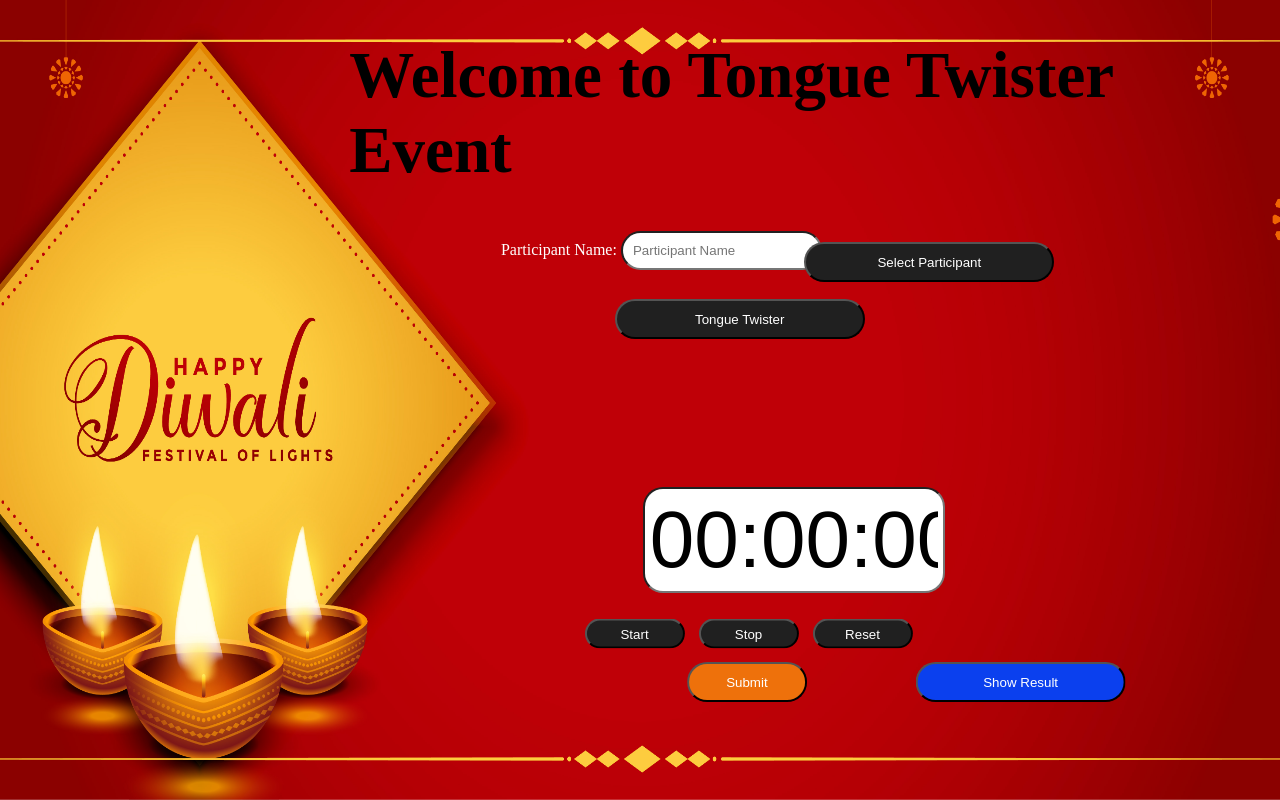
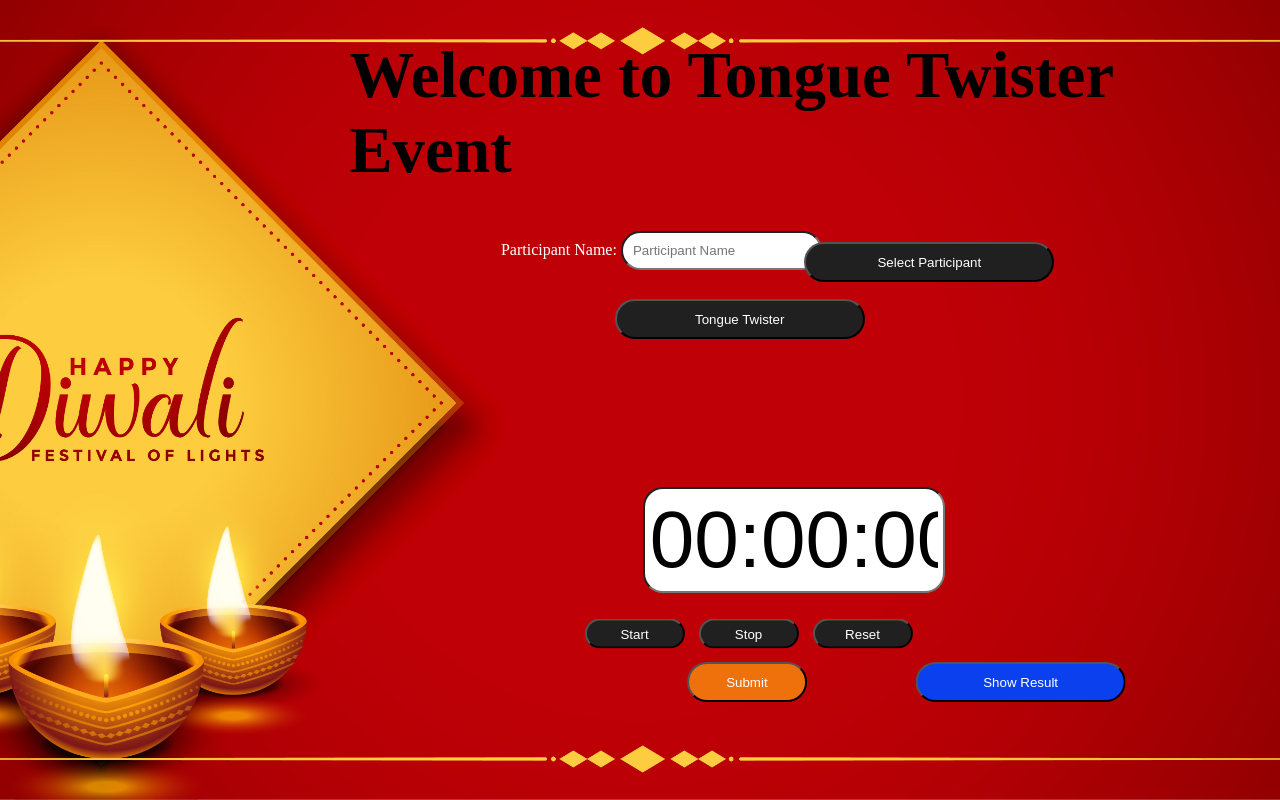
Before and after one commit to siddharoodha10/Tongue-twister-event-conducting-plotform, a Django app: page / in a window 1280 px wide. Run offline with Django 3.2, Linux system fonts and the light colour scheme.

Commit message:
Update display.html

```diff
--- a/templates/display.html
+++ b/templates/display.html
@@ -9,10 +9,14 @@
     /* background: rgb(186, 224, 97); */
     /* background-image: url("28648.jpg"); */
     background-image: url('{% static "28648.jpg"%}');
-    background-size: 1700px 800px;
+/*     background-size: 1700px 800px;
     background-repeat: no-repeat;
     background-position: top;
+    background-attachment: fixed; */
+    background-position: center center;
+    background-repeat: no-repeat;
     background-attachment: fixed;
+    background-size: cover;
 
     /* color: white; */
 }
```
